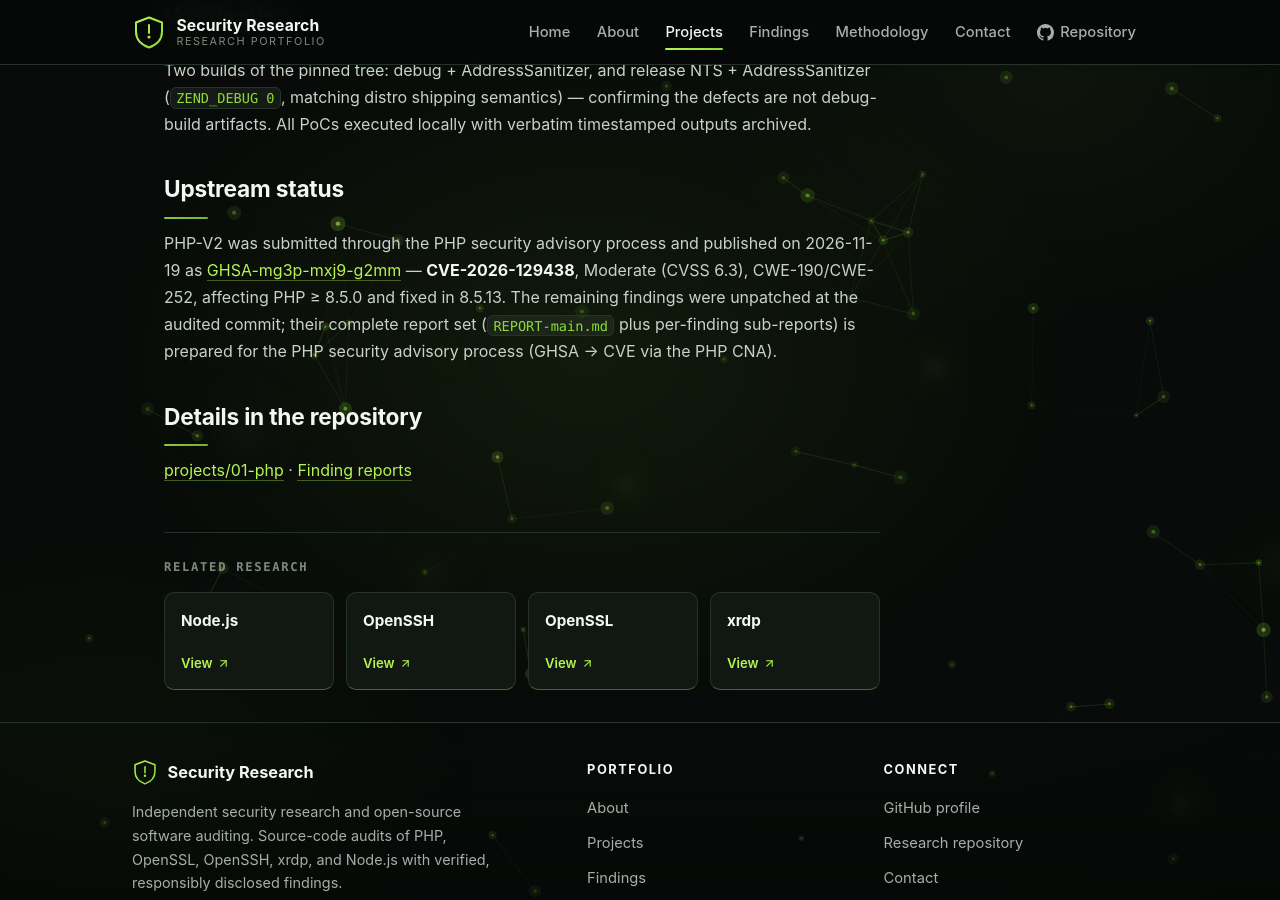
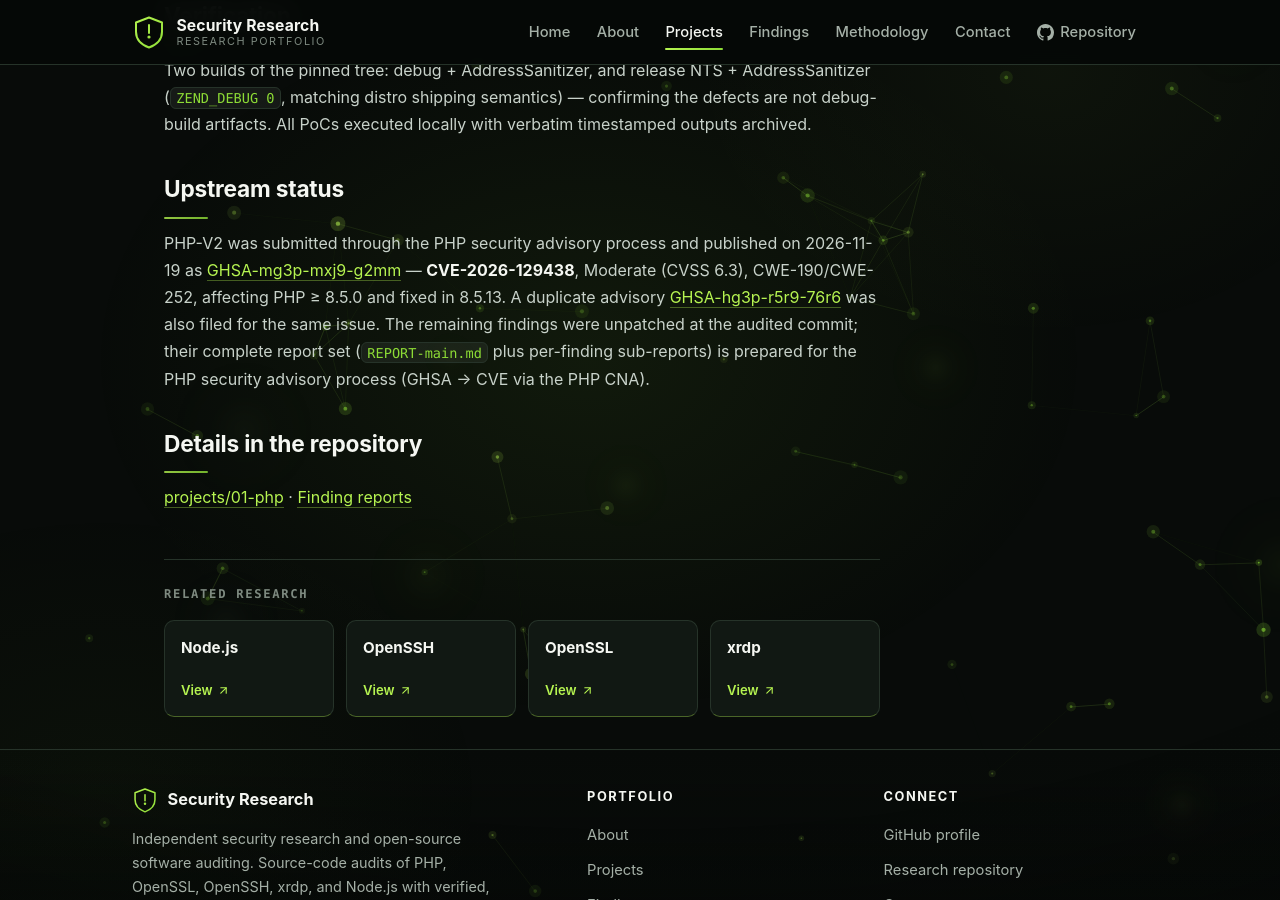
Before and after one commit to Sahan-Chathumina-25/Security-Researches, a Jekyll site: the page built from _pages/project-php.md, in a window 1280 px wide and 900 px high, scrolled down 1532 px. Built offline with Jekyll 4.4.1, drawn with Linux system fonts in a browser that asks for light colours.

Commit message:
Note duplicate advisory GHSA-hg3p-r5r9-76r6 for PHP-V2 on PHP project and findings pages

```diff
--- a/_pages/project-php.md
+++ b/_pages/project-php.md
@@ -48,8 +48,10 @@ PHP-V2 was submitted through the PHP security advisory process and
 published on 2026-11-19 as
 [GHSA-mg3p-mxj9-g2mm](https://github.com/php/php-src/security/advisories/GHSA-mg3p-mxj9-g2mm#event-1404536)
 — **CVE-2026-129438**, Moderate (CVSS 6.3), CWE-190/CWE-252, affecting
-PHP ≥ 8.5.0 and fixed in 8.5.13. The remaining findings were unpatched at
-the audited commit; their complete report set (`REPORT-main.md` plus
+PHP ≥ 8.5.0 and fixed in 8.5.13. A duplicate advisory
+[GHSA-hg3p-r5r9-76r6](https://github.com/php/php-src/security/advisories/GHSA-hg3p-r5r9-76r6)
+was also filed for the same issue. The remaining findings were unpatched
+at the audited commit; their complete report set (`REPORT-main.md` plus
 per-finding sub-reports) is prepared for the PHP security advisory
 process (GHSA → CVE via the PHP CNA).
 
```
Also changed, not shown: _pages/findings.md (+4 -1 lines).
